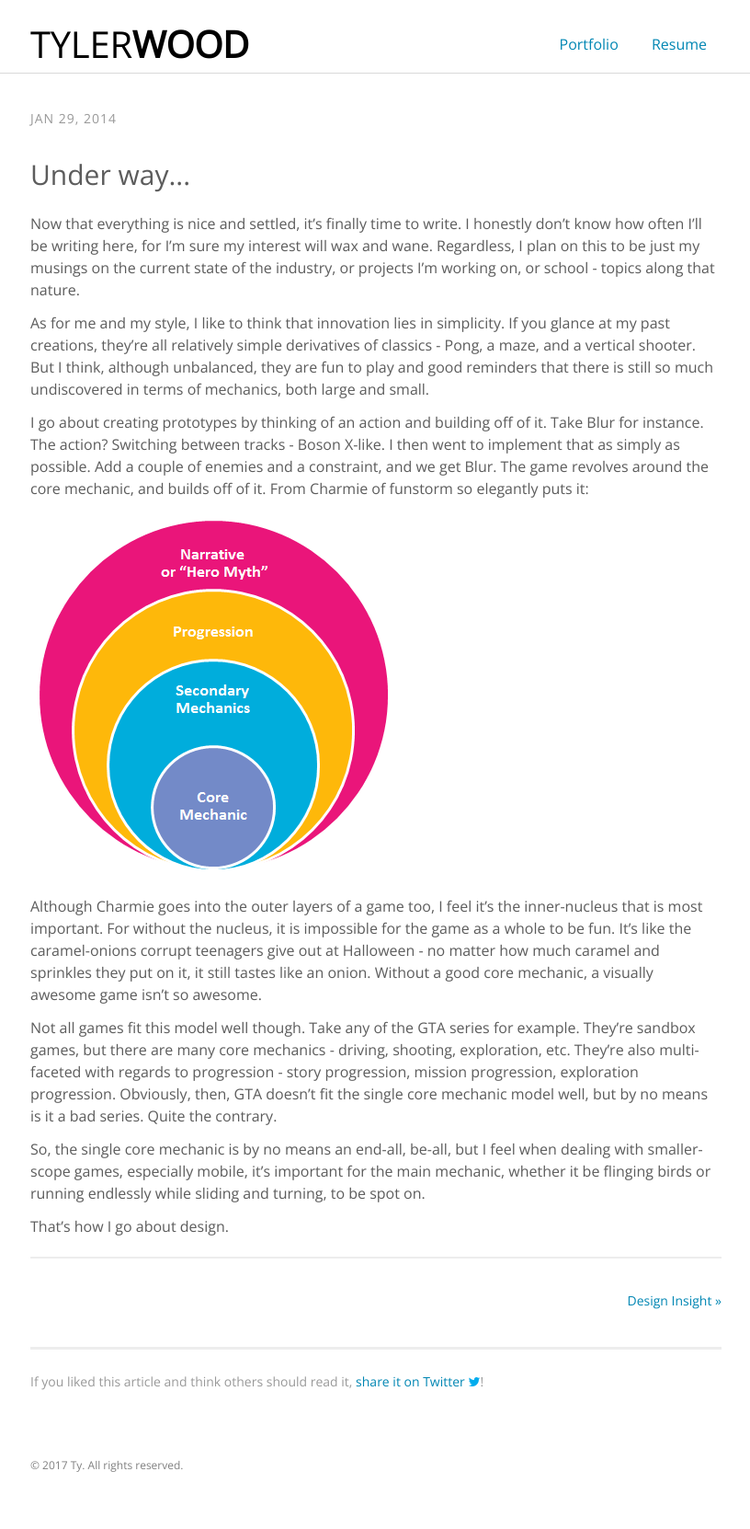
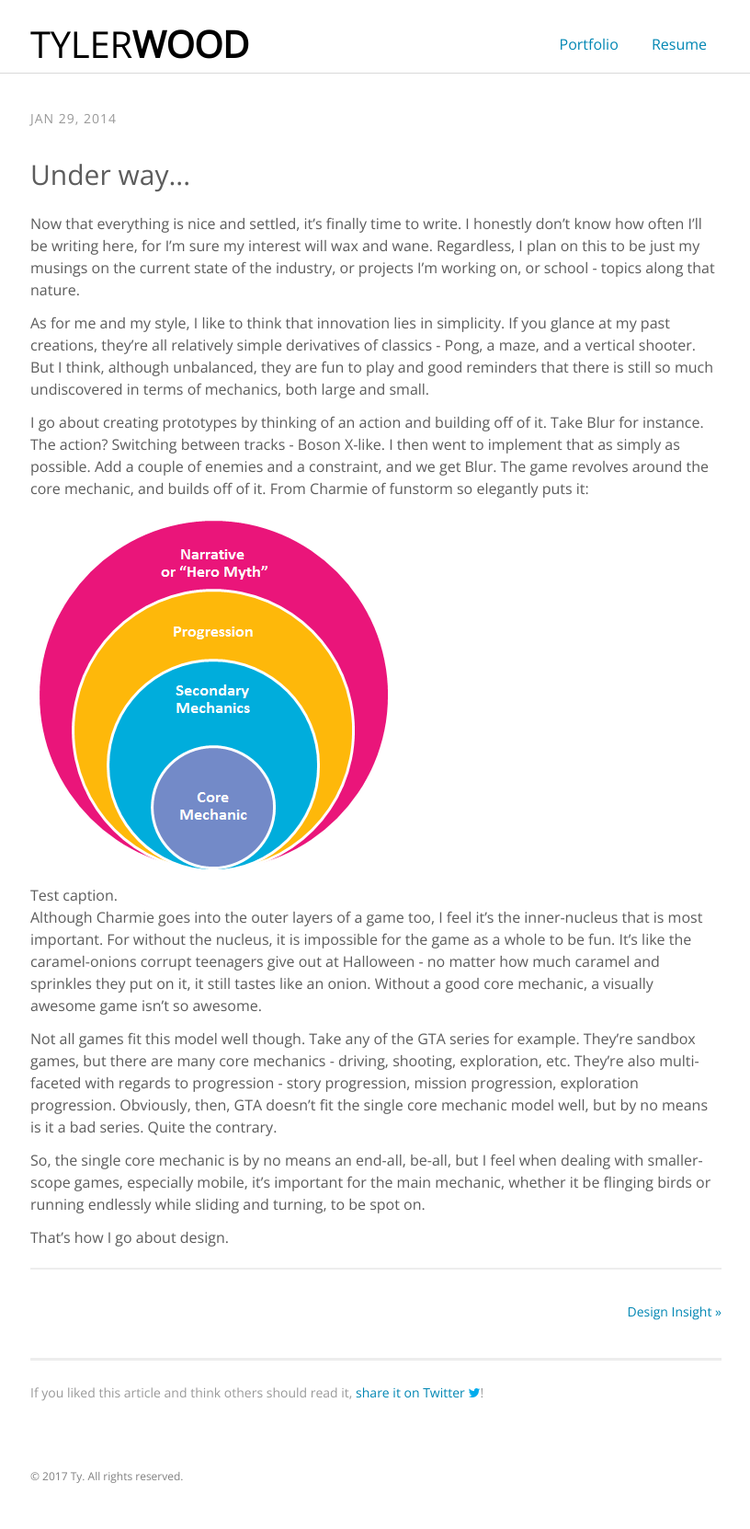
Before and after one commit to tyskwo/portfolio, a Jekyll site: the page built from _posts/2014-01-29-under-way....md, in a window 1280 px wide. Shown: the whole page at 92% size, without its empty margins (231-1047 px from the left). Built offline with Jekyll 4.4.1, drawn with Linux system fonts in a browser that asks for light colours; some web fonts are replaced.

Commit message:
[TEST] captions.

```diff
--- a/_posts/2014-01-29-under-way....md
+++ b/_posts/2014-01-29-under-way....md
@@ -14,9 +14,10 @@ As for me and my style, I like to think that innovation lies in simplicity. If y
 
 I go about creating prototypes by thinking of an action and building off of it. Take Blur for instance. The action? Switching between tracks - Boson X-like. I then went to implement that as simply as possible. Add a couple of enemies and a constraint, and we get Blur. The game revolves around the core mechanic, and builds off of it. From Charmie of funstorm so elegantly puts it:
 
-
-{: height="400px" width="400px" style="image-align: center"}
-![core diagram]({{ site.url }}assets/images/blog/2014/01/corediagram.png)
+<figure style="width: 400px" class="align-center">
+  <img src="{{ site.url }}/assets/images/blog/2014/01/corediagram.png" alt="">
+  <figcaption>Test caption.</figcaption>
+</figure>
 
 
 Although Charmie goes into the outer layers of a game too, I feel it's the inner-nucleus that is most important. For without the nucleus, it is impossible for the game as a whole to be fun. It's like the caramel-onions corrupt teenagers give out at Halloween - no matter how much caramel and sprinkles they put on it, it still tastes like an onion. Without a good core mechanic, a visually awesome game isn't so awesome.
```
